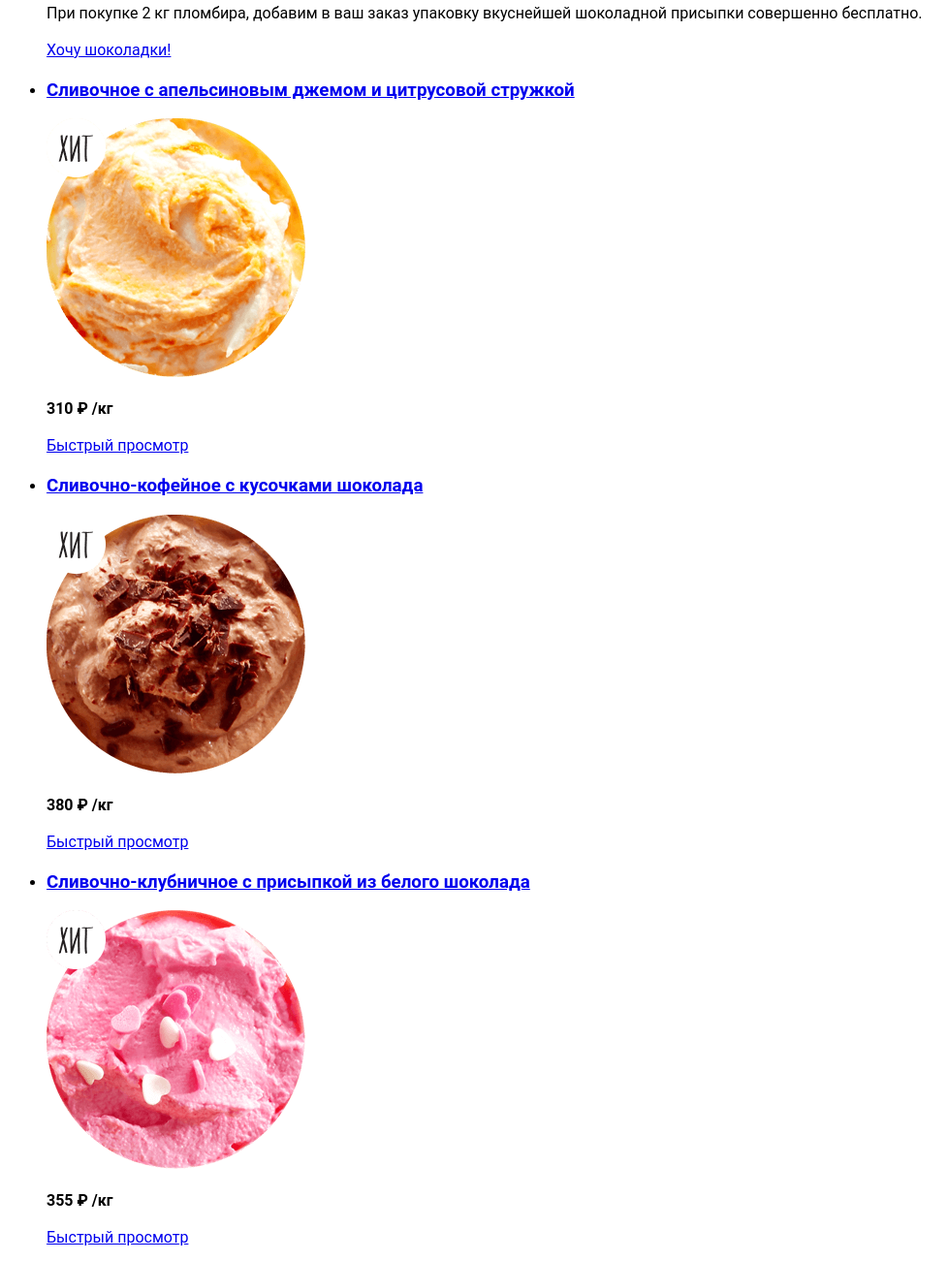
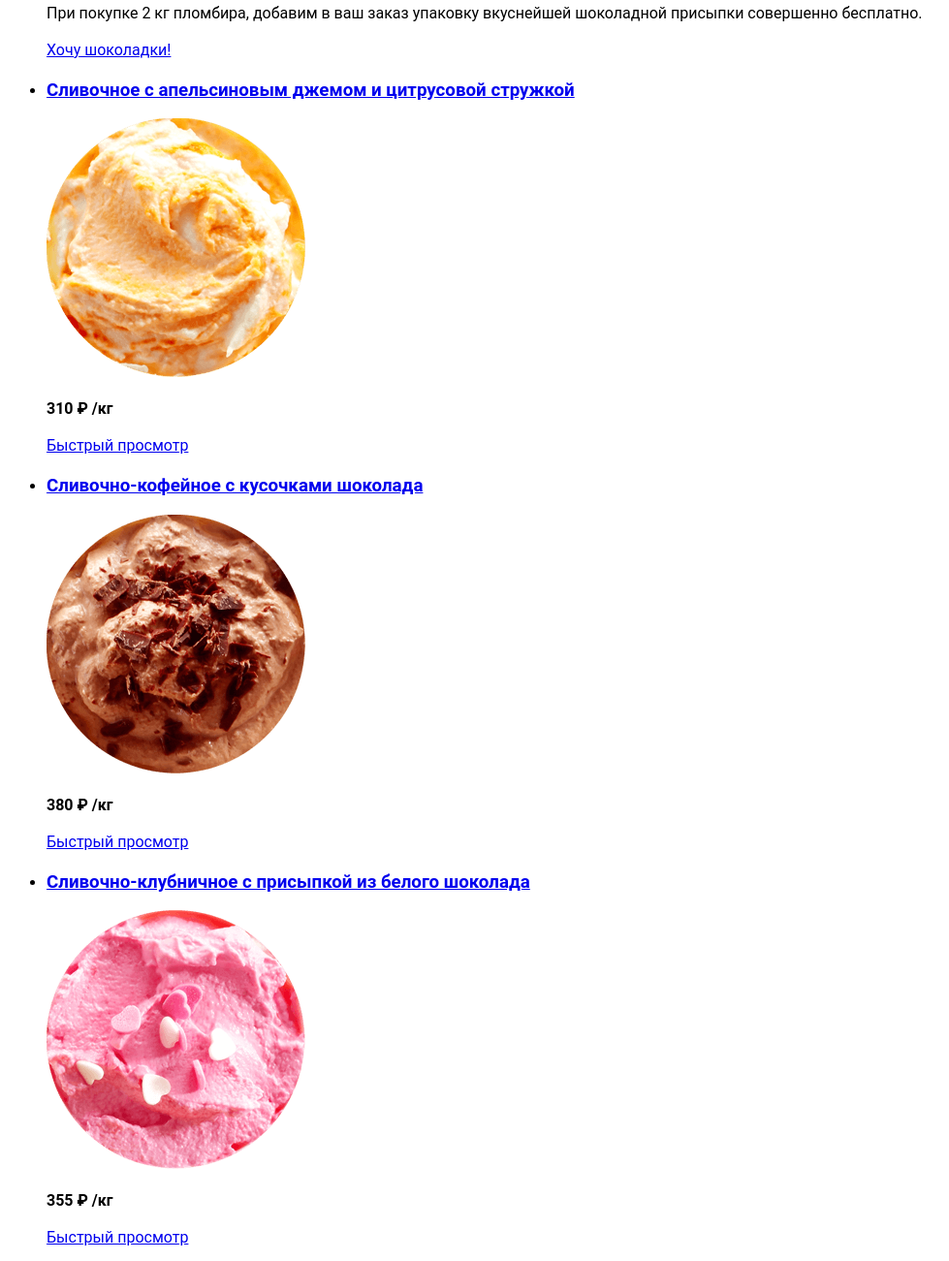
Before and after one commit to SophiaDyachenko/476849-gllacy, a plain HTML site: page index.html in a window 1280 px wide. Shown: the part 3739-5040 px from the top of the page at 97% size, without its empty margins (0-979 px from the left). Drawn offline with Linux system fonts and the light colour scheme.

Commit message:
Change images in index.html with label ХИТ

```diff
--- a/index.html
+++ b/index.html
@@ -136,7 +136,7 @@
                 </a>
               </h3>
               <p class="ice-cream-promo-content">
-                <img src="img/hit-1.png" width="267" height="267"
+                <img src="img/catalog-1.png" width="267" height="267"
                 alt="Сливочное с апельсиновым джемом и цитрусовой стружкой">
               </p>
               <b>
@@ -154,7 +154,7 @@
                 </a>
               </h3>
               <p class="ice-cream-promo-content">
-                <img src="img/hit-2.png" width="267" height="267"
+                <img src="img/catalog-2.png" width="267" height="267"
                 alt="Сливочно-кофейное с кусочками шоколада">
               </p>
               <b>
@@ -172,7 +172,7 @@
                 </a>
               </h3>
               <p class="ice-cream-promo-content">
-                <img src="img/hit-3.png" width="267" height="267" alt="Cливочно-клубничное с присыпкой из белого шоколада">
+                <img src="img/catalog-3.png" width="267" height="267" alt="Cливочно-клубничное с присыпкой из белого шоколада">
               </p>
               <b>
                 355 ₽
@@ -189,7 +189,7 @@
                 </a>
               </h3>
               <p class="ice-cream-promo-content">
-                <img src="img/hit-4.png" width="267" height="267"
+                <img src="img/catalog-4.png" width="267" height="267"
                 alt="Сливочное крем-брюле с карамельной подливкой">
               </p>
               <b>
```
Also changed, not shown: img/hit-1.png (deleted), img/hit-2.png (deleted), img/hit-3.png (deleted), img/hit-4.png (deleted).
